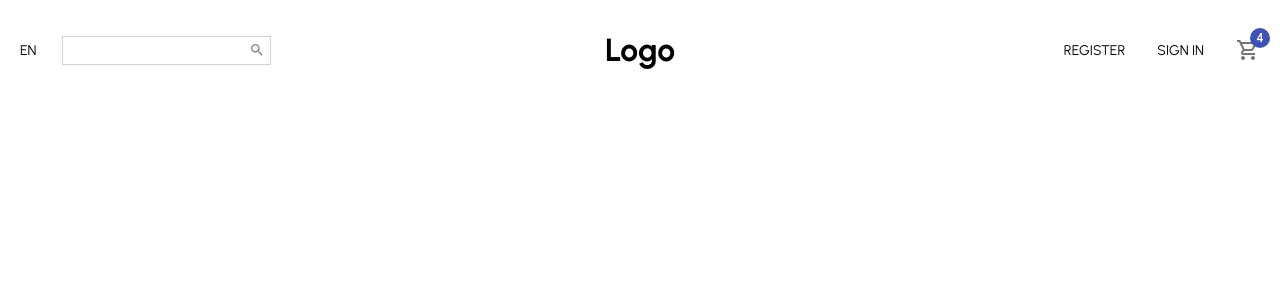
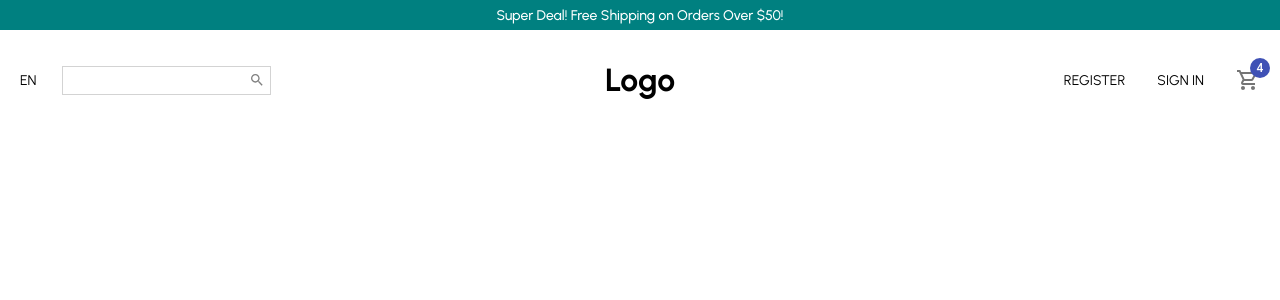
Before and after one commit to AyeTone/Ecom-Project, a React (Create React App) app: page / in a window 1280 px wide. Shown: the top 300 px of the page. Built offline with nearby package versions, Linux system fonts and the light colour scheme.

Commit message:
Announment Completed

```diff
--- /dev/null
+++ b/src/components/Announcement.jsx
@@ -0,0 +1,22 @@
+import styled from "styled-components"
+
+const Containter = styled.div `
+    height: 30px;
+    background-color: teal;
+    color: white;
+    display: flex;
+    justify-content: center;
+    align-items: center;
+    font-size: 14px;
+    font-weight: 500;
+`
+
+const Announcement = () => {
+  return (
+    <Containter>
+        Super Deal! Free Shipping on Orders Over $50!
+    </Containter>
+  )
+}
+
+export default Announcement
--- a/src/pages/Home.jsx
+++ b/src/pages/Home.jsx
@@ -1,10 +1,12 @@
 import React from 'react'
 import Navbar from '../components/Navbar'
+import Announcement from '../components/Announcement'
 
 const Home = () => {
   return (
     <div>
-        <Navbar />
+      <Announcement />
+      <Navbar />
     </div>
   )
 }
```
